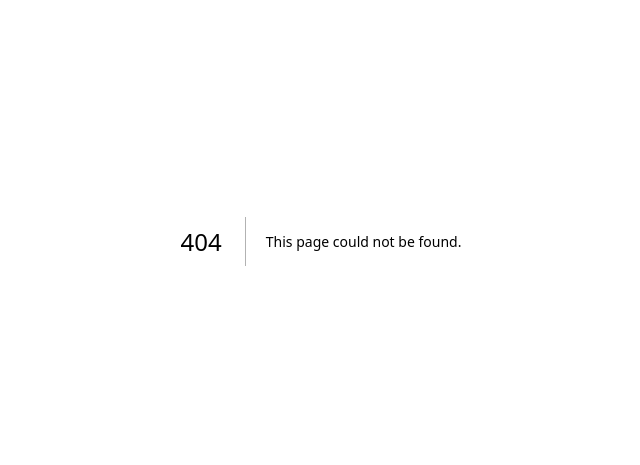
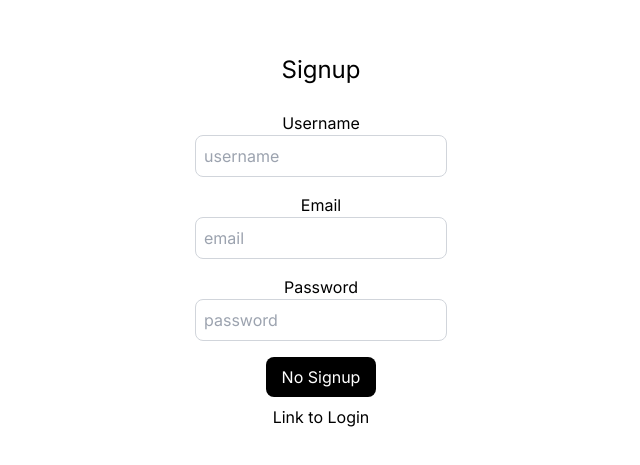
Before and after one commit to pawannane/auth-nextjs, a Next.js app: page /signup in a window 1280 px wide. Before the commit this address had no page. Shown: the part 159-624 px from the top of the page, without its empty margins (319-959 px from the left). Built offline with nearby package versions, Linux system fonts and the light colour scheme.

Commit message:
added login and register

```diff
--- /dev/null
+++ b/src/app/api/users/login/route.ts
@@ -0,0 +1,49 @@
+import {connect} from '@/dbConfig/dbConfig'
+import User from '@/models/userModel';
+import { NextRequest, NextResponse } from 'next/server';
+import bcryptjs from 'bcryptjs';
+import jwt from 'jsonwebtoken';
+
+connect()
+
+export async function POST(request: NextRequest) {
+  try {
+    const reqBody = await request.json();
+    const {email, password} = reqBody;
+    console.log(reqBody);
+
+    //check if user exists
+    const user = await User.findOne({email})
+    if(!user){
+      return NextResponse.json({error: "User does not exist"}, {status: 400})
+    }
+
+    //check if password is correct
+    const validPassword = bcryptjs.compare(password, user.password)
+    if(!validPassword){
+      return NextResponse.json({error: "Invalid password"}, {status: 400})
+    }
+
+    //create token data
+    const tokenData = {
+      id: user._id,
+      username: user.username,
+      email: user.email
+    }
+
+    //create token
+    const token = await jwt.sign(tokenData, process.env.TOKEN_SECRET!, {expiresIn: "1d"})
+
+    const response = NextResponse.json({
+      message: "Login successful",
+      success: true,
+    })
+    response.cookies.set("token", token, {
+      httpOnly: true,
+    })
+    return response;
+
+  } catch (error: any) {
+    return NextResponse.json({error: error.message}, {status: 500})
+  }
+}
--- /dev/null
+++ b/src/app/api/users/signup/route.ts
@@ -0,0 +1,44 @@
+import {connect} from '@/dbConfig/dbConfig'
+import User from '@/models/userModel';
+import { NextRequest, NextResponse } from 'next/server';
+import bcryptjs from 'bcryptjs';
+
+connect()
+
+export async function POST(request: NextRequest){
+  try {
+    const reqBody = await request.json();
+    const {username, email, password} = reqBody
+
+    console.log(reqBody);
+
+    //check if user already exists
+    const user = await User.findOne({email})
+
+    if(user){
+      return NextResponse.json({error: "User already exists"}, {status: 400})
+    }
+
+    //hash password
+    const salt = await bcryptjs.genSalt(10);
+    const hashedPassword = await bcryptjs.hash(password, salt);
+
+    const newUser = new User({
+      username,
+      email,
+      password: hashedPassword
+    })
+
+    const savedUser = await newUser.save()
+    console.log(savedUser);
+
+    return NextResponse.json({
+      message: "User created successfully",
+      success: true,
+      savedUser
+    })
+
+  } catch (error: any) {
+    return NextResponse.json({error: error.message}, {status: 500})
+  }
+}
--- a/src/app/globals.css
+++ b/src/app/globals.css
@@ -2,26 +2,8 @@
 @tailwind components;
 @tailwind utilities;
 
-:root {
-  --foreground-rgb: 0, 0, 0;
-  --background-start-rgb: 214, 219, 220;
-  --background-end-rgb: 255, 255, 255;
+* {
+  padding: 0;
+  margin: 0;
+  box-sizing: border-box;
 }
-
-@media (prefers-color-scheme: dark) {
-  :root {
-    --foreground-rgb: 255, 255, 255;
-    --background-start-rgb: 0, 0, 0;
-    --background-end-rgb: 0, 0, 0;
-  }
-}
-
-body {
-  color: rgb(var(--foreground-rgb));
-  background: linear-gradient(
-      to bottom,
-      transparent,
-      rgb(var(--background-end-rgb))
-    )
-    rgb(var(--background-start-rgb));
-}
--- a/src/app/layout.tsx
+++ b/src/app/layout.tsx
@@ -2,11 +2,11 @@ import './globals.css'
 import type { Metadata } from 'next'
 import { Inter } from 'next/font/google'
 
-const inter = Inter({ subsets: ['latin'] })
+const inter = Inter({ subsets: ["latin"] })
 
 export const metadata: Metadata = {
-  title: 'Create Next App',
-  description: 'Generated by create next app',
+  title: 'Auth Next App',
+  description: 'Not Generated by create next app',
 }
 
 export default function RootLayout({
--- /dev/null
+++ b/src/app/login/page.tsx
@@ -0,0 +1,76 @@
+"use client";
+import axios from "axios";
+import Link from "next/link";
+import { useRouter } from "next/navigation";
+import React, { useEffect, useState } from "react";
+import toast from "react-hot-toast";
+
+const login = () => {
+  const router = useRouter();
+  const [user, setUser] = useState({
+    email: "",
+    password: "",
+  });
+  const [buttonDisabled, setButtonDisabled] = useState(false);
+  const [loading, setLoading] = useState(false);
+
+  const onLogin = async () => {
+    try {
+      setLoading(true);
+      const response = await axios.post("/api/users/login", user);
+      console.log("Login success", response.data);
+      toast.success("Login success");
+      router.push("/profile");
+    } catch (error:any) {
+      console.log("Login failed", error.message);
+      toast.error(error.message);
+    } finally {
+      setLoading(false);
+    }
+
+  };
+
+  useEffect(() => {
+    if (user.email.length > 0 && user.password.length > 0)
+      setButtonDisabled(false);
+    else setButtonDisabled(true);
+  }, [user]);
+
+  return (
+    <div className="min-h-screen flex flex-col justify-center items-center">
+      <h1 className="mb-6 text-2xl">{loading ? "Processing" : "Login"}</h1>
+      <hr />
+      <label htmlFor="email">Email</label>
+      <input
+        className="p-2 border border-gray-300 rounded-lg mb-4 focus:outline focus:border-gray-600"
+        type="email"
+        name="email"
+        id="email"
+        value={user.email}
+        onChange={(e) => setUser({ ...user, email: e.target.value })}
+        placeholder="email"
+      />
+      <label htmlFor="password">Password</label>
+      <input
+        className="p-2 border border-gray-300 rounded-lg mb-4 focus:outline focus:border-gray-600"
+        type="password"
+        name="password"
+        id="password"
+        value={user.password}
+        onChange={(e) => setUser({ ...user, password: e.target.value })}
+        placeholder="password"
+      />
+      <button
+        className="py-2 px-4 rounded-lg bg-black text-white hover:bg-slate-200 hover:text-black transition-all"
+        onClick={onLogin}
+      >
+        {buttonDisabled ? "No Login":"Login here"}
+      </button>
+      <Link className="mt-2" href={"/signup"}>
+        Link to Signup
+      </Link>
+    </div>
+  );
+};
+
+export default login;
--- /dev/null
+++ b/src/app/profile/[id]/page.tsx
@@ -0,0 +1,13 @@
+import React from 'react'
+
+const userProfile = ({params}: any) => {
+  return (
+    <div className='flex flex-col items-center justify-center min-h-screen'>
+      <h1>Profile page</h1>
+      <hr />
+      <p>Profile page {params.id}</p>
+    </div>
+  )
+}
+
+export default userProfile
--- /dev/null
+++ b/src/app/profile/page.tsx
@@ -0,0 +1,11 @@
+import React from 'react'
+
+const profile = () => {
+  return (
+    <div className='flex flex-col items-center justify-center min-h-screen'>
+      <h1>Profile page</h1>
+    </div>
+  )
+}
+
+export default profile
--- /dev/null
+++ b/src/app/signup/page.tsx
@@ -0,0 +1,89 @@
+"use client";
+import axios from "axios";
+import Link from "next/link";
+import { useRouter } from "next/navigation";
+import React, { useEffect, useState } from "react";
+import toast from "react-hot-toast";
+
+const signup = () => {
+  const router = useRouter();
+  const [user, setUser] = useState({
+    username: "",
+    email: "",
+    password: "",
+  });
+  const [buttonDisabled, setButtonDisabled] = useState(false);
+  const [loading, setLoading] = useState(false);
+
+  const onSignup = async () => {
+    try {
+      setLoading(true);
+      const response = await axios.post("/api/users/signup", user);
+      console.log("Signup success", response.data);
+      router.push("/login");
+    } catch (error: any) {
+      console.log("Signup failed", error.message);
+      toast.error(error.message);
+    } finally {
+      setLoading(false);
+    }
+  };
+
+  useEffect(() => {
+    if (
+      user.email.length > 0 &&
+      user.password.length > 0 &&
+      user.username.length > 0
+    )
+      setButtonDisabled(false);
+    else setButtonDisabled(true);
+  }, [user]);
+
+  return (
+    <div className="min-h-screen flex flex-col justify-center items-center">
+      <h1 className="mb-6 text-2xl">{loading ? "Processing": "Signup"}</h1>
+      <hr />
+      <label htmlFor="username">Username</label>
+      <input
+        className="p-2 border border-gray-300 rounded-lg mb-4 focus:outline focus:border-gray-600"
+        type="text"
+        name="username"
+        id="username"
+        value={user.username}
+        onChange={(e) => setUser({ ...user, username: e.target.value })}
+        placeholder="username"
+      />
+      <label htmlFor="email">Email</label>
+      <input
+        className="p-2 border border-gray-300 rounded-lg mb-4 focus:outline focus:border-gray-600"
+        type="email"
+        name="email"
+        id="email"
+        value={user.email}
+        onChange={(e) => setUser({ ...user, email: e.target.value })}
+        placeholder="email"
+      />
+      <label htmlFor="password">Password</label>
+      <input
+        className="p-2 border border-gray-300 rounded-lg mb-4 focus:outline focus:border-gray-600"
+        type="password"
+        name="password"
+        id="password"
+        value={user.password}
+        onChange={(e) => setUser({ ...user, password: e.target.value })}
+        placeholder="password"
+      />
+      <button
+        className="py-2 px-4 rounded-lg bg-black text-white hover:bg-slate-200 hover:text-black transition-all"
+        onClick={onSignup}
+      >
+        {buttonDisabled ? "No Signup" : "Signup here"}
+      </button>
+      <Link className="mt-2" href={"/login"}>
+        Link to Login
+      </Link>
+    </div>
+  );
+};
+
+export default signup;
--- /dev/null
+++ b/src/dbConfig/dbConfig.ts
@@ -0,0 +1,21 @@
+import mongoose from "mongoose";
+
+export async function connect() {
+  try {
+    mongoose.connect(process.env.MONGO_URI!);
+    const connection = mongoose.connection;
+
+    connection.on('connected', () => {
+      console.log('MongoDB connected successfully!');
+    })
+
+    connection.on('error', (err) => {
+      console.log('MongoDB connection error. Please make sure MongoDB is running. ' + err);
+      process.exit();
+    })
+
+  } catch (error) {
+    console.log('Something goes wrong!');
+    console.log(error)
+  }
+}
--- /dev/null
+++ b/src/models/userModel.js
@@ -0,0 +1,34 @@
+import mongoose, { mongo } from "mongoose";
+
+const userSchema = new mongoose.Schema({
+  username: {
+    type: String,
+    required: [true, "Please provide a username"],
+    unique: true,
+  },
+  email: {
+    type: String,
+    required: [true, "Please provide a email"],
+    unique: true,
+  },
+  password: {
+    type: String,
+    required: [true, "Please provide a password"],
+  },
+  isVerified: {
+    type: Boolean,
+    default: false,
+  },
+  isAdmin: {
+    type: Boolean,
+    default: false,
+  },
+  forgotPasswordToken: String,
+  fogotPasswordTokenExpiry: Date,
+  verifyToken: Date,
+  verifyTokenExpiry: Date,
+})
+
+const User = mongoose.models.users || mongoose.model("users", userSchema);
+
+export default User;
```
Also changed, not shown: package.json (+10 -0 lines), 2 other files (tests, documents, lock files or other folders).
